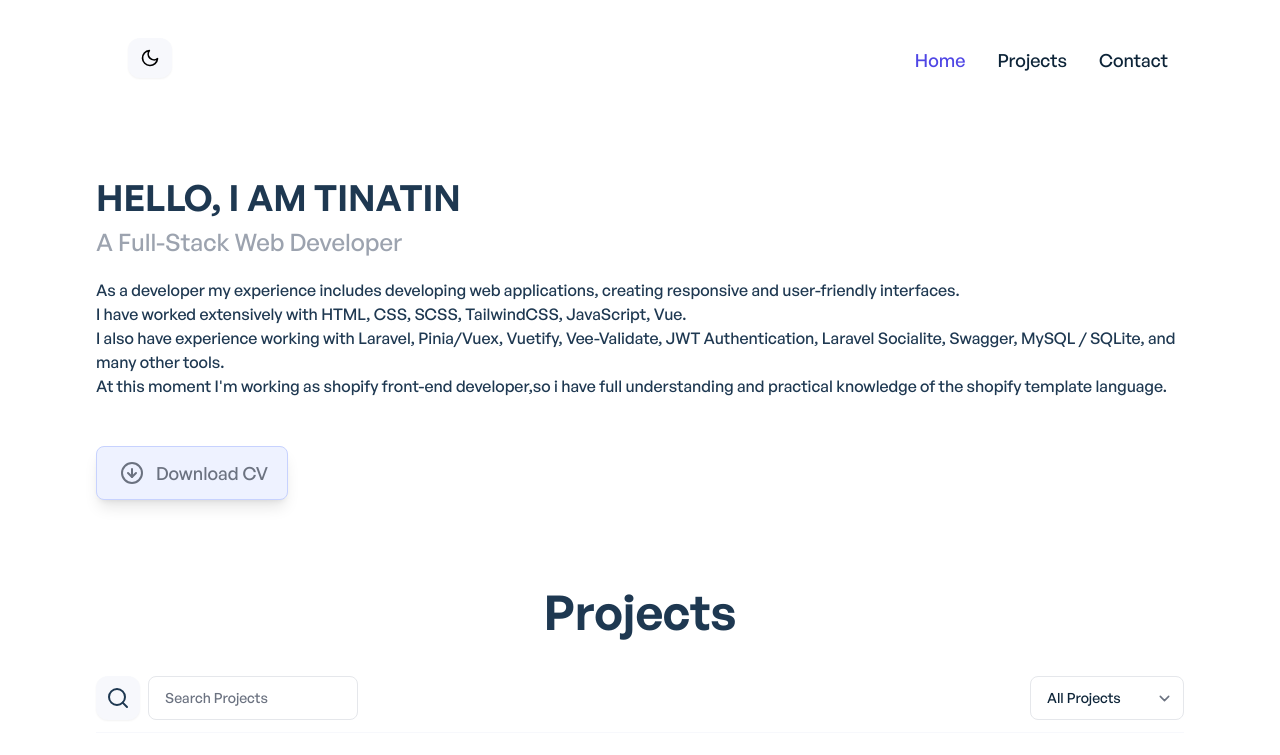
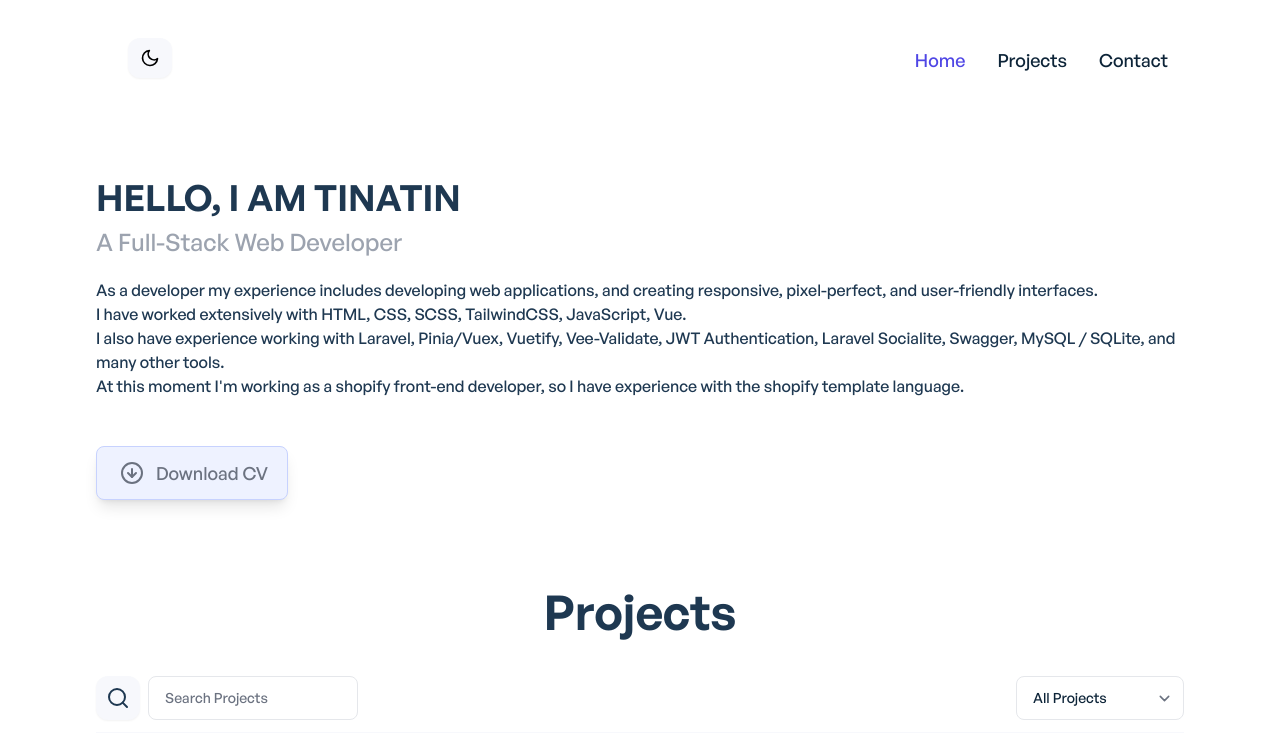
Before and after one commit to tikoot/personal-portfolio, a Vue app: page / in a window 1280 px wide. Shown: the top 755 px of the page. Built offline with nearby package versions, Linux system fonts and the light colour scheme; what vue-backtotop would draw is missing.

Commit message:
fix styles

```diff
--- a/src/components/projects/ProjectsFilter.vue
+++ b/src/components/projects/ProjectsFilter.vue
@@ -24,7 +24,8 @@ export default {
 		:name="select"
 		:id="select"
 		class="font-general-medium
-				px-4
+				pl-4
+				pr-[30px]
 				py-2
 				border-1 border-gray-200
 				dark:border-secondary-dark
--- a/src/components/shared/AppBanner.vue
+++ b/src/components/shared/AppBanner.vue
@@ -38,13 +38,13 @@ export default {
 			>
 				A Full-Stack Web Developer
 			</p>
-			<p class="text-ternary-dark dark:text-gray-400 pt-[20px] font-general-medium sm:text-left  text-center">As a developer my experience includes developing web applications, creating responsive and user-friendly interfaces.
+			<p class="text-ternary-dark dark:text-gray-400 pt-[20px] font-general-medium sm:text-left  text-center">As a developer my experience includes developing web applications, and creating responsive, pixel-perfect, and user-friendly interfaces.
 				<br class="hidden sm:block">
 				I have worked extensively with HTML, CSS, SCSS, TailwindCSS, JavaScript, Vue.
 				<br class="hidden sm:block">
 					I also have experience working with Laravel, Pinia/Vuex, Vuetify, Vee-Validate, JWT Authentication, Laravel Socialite, Swagger, MySQL / SQLite, and many other tools.
 					<br class="hidden sm:block">
-					At this moment I'm working as shopify front-end developer,so i have full understanding and practical knowledge of the shopify template language.
+					At this moment I'm working as a shopify front-end developer, so I have experience with the shopify template language.
 			</p>
 			<div class="flex justify-center sm:block">
 				<a
```
